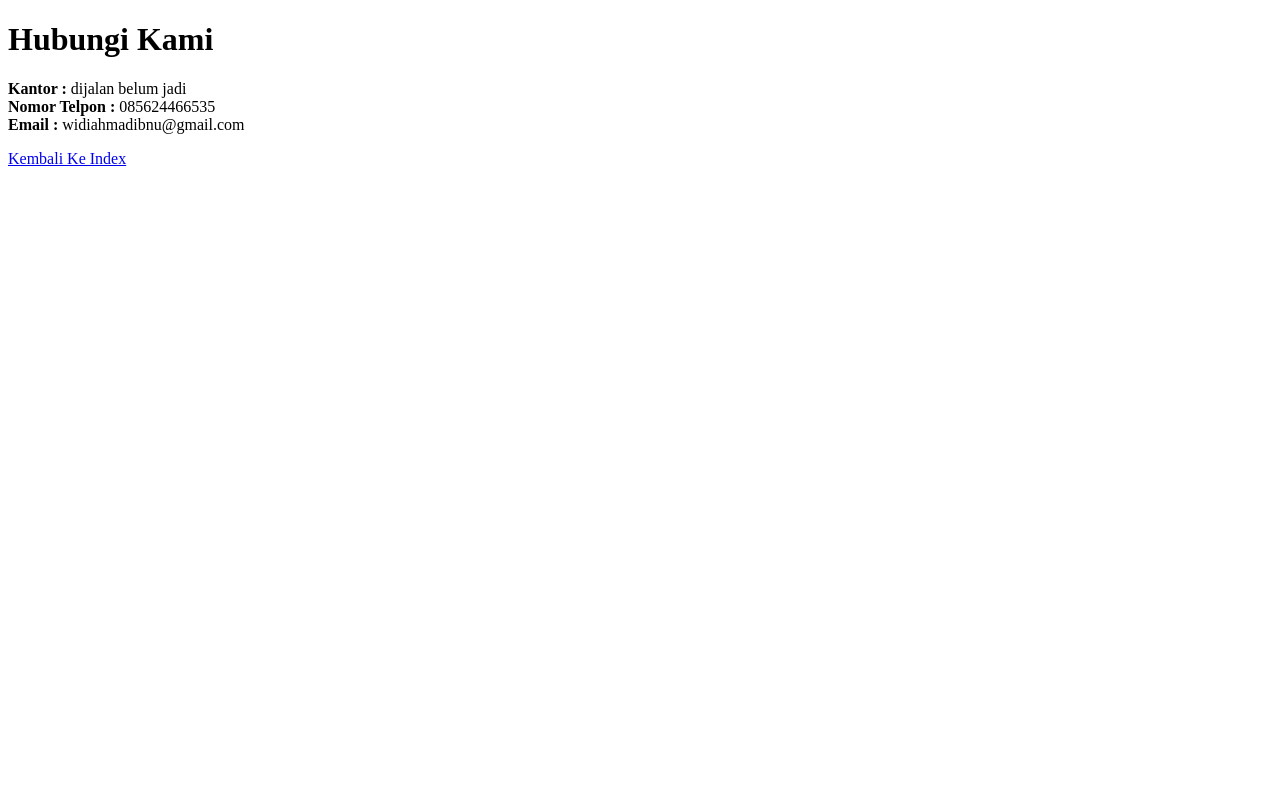
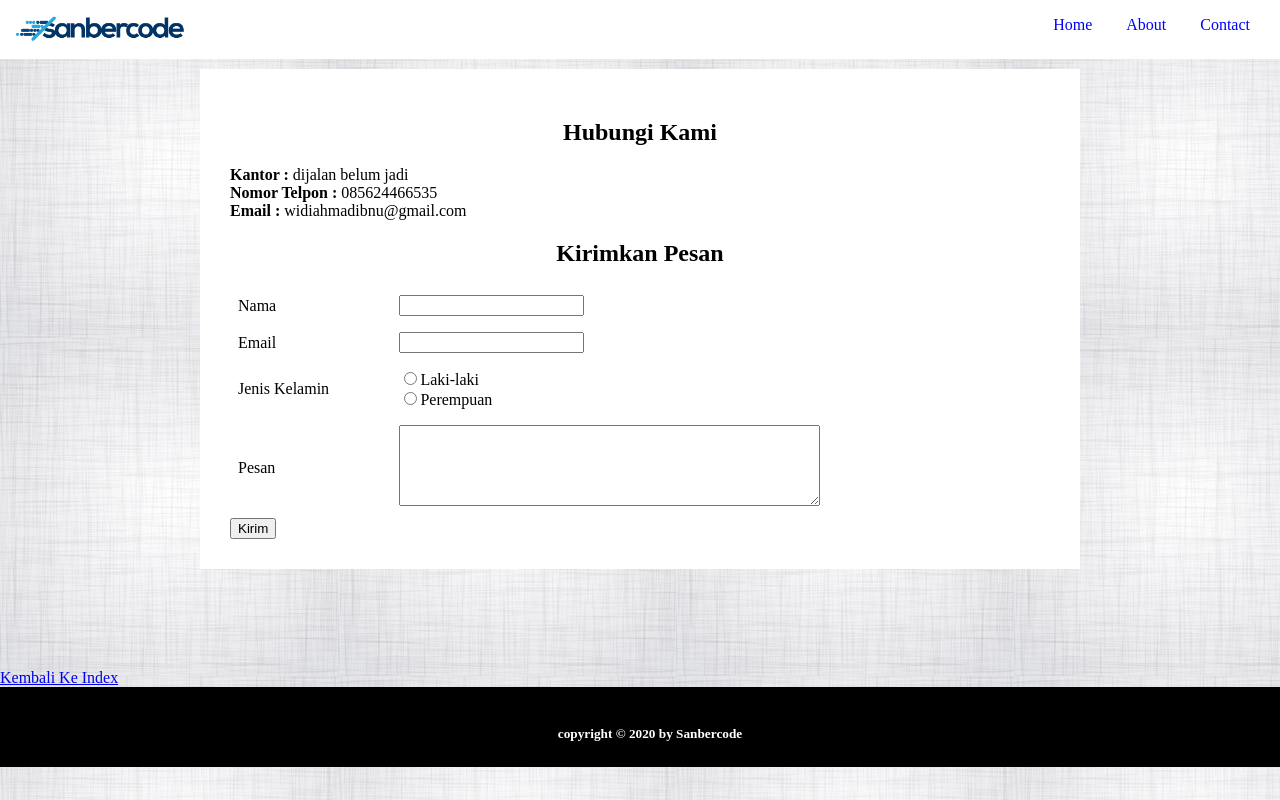
Before and after one commit to widiais/sanbercode-reactjs-0720, a plain HTML site: page Pekan 1/Tugas Hari Ke-2/contact.html in a window 1280 px wide. Drawn offline with Linux system fonts and the light colour scheme.

Commit message:
Tugas Hari ke 2

```diff
--- a/Pekan 1/Tugas Hari Ke-2/contact.html
+++ b/Pekan 1/Tugas Hari Ke-2/contact.html
@@ -3,20 +3,58 @@
 <head>
     <meta charset="UTF-8">
     <meta name="viewport" content="width=device-width, initial-scale=1.0">
+    <link href="public/css/style.css" rel="stylesheet" type="text/css">
     <title>Document</title>
 </head>
 <body>
     <header>
+        <img id="logo" src="public/css/img/logo.png" width="200px" />
+        <nav>
+          <ul>
+            <a href="index.html"><li>Home</li></a>
+            <a href="about.html"><li>About</li></a>
+            <a href="contact.html"><li>Contact</li></a>
+          </ul>
+        </nav>
+      </header>
+    <section id="contact">
         <h1><b>Hubungi Kami</b></h1>
         <p>
             <b>Kantor :</b> dijalan belum jadi <br>
             <b>Nomor Telpon :</b> 085624466535 <br>
             <b>Email :</b> widiahmadibnu@gmail.com
         </p>
-    </header>
-    <section>
-
+        <h1><b>Kirimkan Pesan</b></h1>
+        <form action="">
+            <table>
+                <tr>
+                    <td><label for="name">Nama</label></td>
+                    <td><input type="text" name="" id="name"></td>
+                </tr>
+                <tr>
+                    <td><label for="email">Email</label></td>
+                    <td><input type="email" name="" id="email"></td>
+                </tr>
+                <tr>
+                    <td><label for="jenisKelamin">Jenis Kelamin</label></td>
+                    <td>
+                        <label><input type="radio" name="jenisKelamin" id="genre">Laki-laki</label> <br>
+                        <label><input type="radio" name="jenisKelamin" id="genre">Perempuan</label>
+                    </td>
+                </tr>
+                <tr>
+                    <td><label for="pesan">Pesan</label></td>
+                    <td><textarea name="pesan" id="pesan" cols="50" rows="5"></textarea></td>
+                </tr>
+            </table>
+            <button>Kirim</button>
+        </form>
     </section>
-    <a href="index.html">Kembali Ke Index</a>
+    <div id="">
+        <a href="index.html">Kembali Ke Index</a>
+    </div>
+    <footer class="">
+        <h5>copyright &copy; 2020 by Sanbercode</h5>
+  </footer>
 </body>
 </html>
--- /dev/null
+++ b/Pekan 1/Tugas Hari Ke-2/public/css/style.css
@@ -0,0 +1,87 @@
+html ,body{
+    margin: 0;
+    padding: 0;
+}
+/* ini untuk coding header */
+header{
+    background:white;
+}
+
+header::after{
+    content:"";
+    display: table;
+    clear: both;
+}
+
+nav{
+    float: right;
+}
+nav ul{
+    list-style: none;
+}
+
+nav li{
+    display: inline-block;
+    color: blue;
+    padding-right: 30px;
+}
+
+/* ini untuk coding body */
+body{
+    background-color: silver;
+    background-image: url(./img/pattern.jpg);
+}
+
+body section h1{
+    text-align: center;
+}
+
+section{
+    background-color: white;
+    margin: 10px 200px 100px 200px;
+    padding: 30px;
+    min-height: 100%;
+    position: relative;
+}
+
+#content{
+    border: 1px solid silver;
+}
+
+section #article-list p{
+    border-bottom: 1px solid silver;
+    padding-bottom: 10px;
+}
+
+/* ini untuk membuat coding form */
+table {
+    border-collapse: collapse;
+    width: 100%;
+  }
+
+  td, th {
+    text-align: left;
+    padding: 8px;
+  }
+
+
+/* Ini untuk membuat coding css Footer */
+footer{
+    width: 100%;
+    height: 80px;
+    padding-left: 10px;
+    line-height: 50px;
+    background: black;
+    color: #fff;
+    position: absolute;
+    text-align: center;
+}
+
+.footer{
+    bottom: 0px
+}
+
+
+#index{
+    text-align: center;
+}
```
Also changed, not shown: Pekan 1/Tugas Hari Ke-2/about.html (+21 -7 lines), Pekan 1/Tugas Hari Ke-2/index.html (+2 -2 lines), Pekan 1/Tugas Hari Ke-2/public/css/img/logo.png (added), Pekan 1/Tugas Hari Ke-2/public/css/img/pattern.jpg (added).
